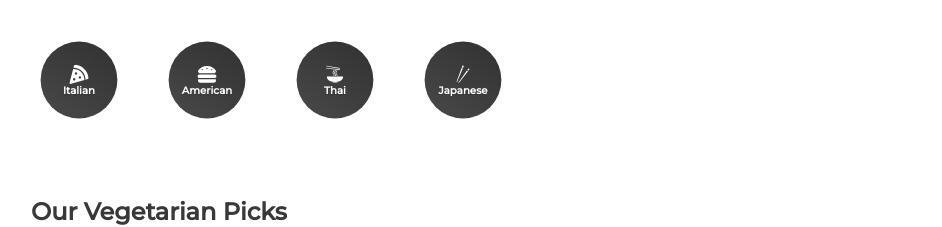
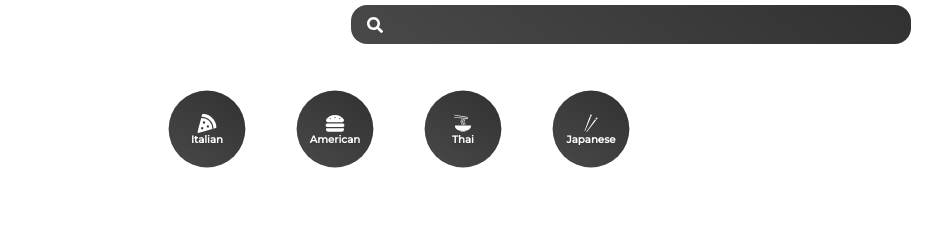
Before and after one commit to kianaomoerah/yummyApp, a React (Create React App) app: page / in a window 1280 px wide. Shown: the top 227 px of the page, without its empty margins (225-1167 px from the left). Built offline with nearby package versions, Linux system fonts and the light colour scheme; no server answers.

Commit message:
created search component, added styling to input

```diff
--- a/src/App.js
+++ b/src/App.js
@@ -1,9 +1,11 @@
 import Pages from "./pages/Pages"
 import Category from "./components/Category";
+import Search from "./components/Search";
 
 function App() {
   return (
     <>
+      <Search />
       <Category />
       <Pages />
     </>
--- a/src/components/Category.js
+++ b/src/components/Category.js
@@ -29,7 +29,7 @@
 
 const List = styled.div`
     display: flex;
-    justifty-content: center;
+    justify-content: center;
     margin: 2rem 0rem;
     list-style: none;
 `;
--- /dev/null
+++ b/src/components/Search.js
@@ -0,0 +1,49 @@
+import styled from 'styled-components';
+import { useState } from 'react';
+import { FaSearch } from 'react-icons/fa';
+
+const Search = () => {
+
+    return (
+        <FormStyle>
+            <div>
+                <FaSearch />
+                <input type="text" />
+            </div>
+        </FormStyle>
+    )
+}
+
+const FormStyle = styled.form`
+    margin: 0rem 20rem;
+    width: 35rem;
+
+    div {
+        width: 100%;
+        position: relative;
+    }
+
+    input {
+        border: none;
+        background: linear-gradient(35deg, #494949, #313131);
+        color: white;
+        padding: 5px 40px;
+        margin: 5px auto;
+        font-size: 1.5rem;
+        border-radius: 1rem;
+        outline: none;
+        width: 100%;
+
+        }
+
+    svg {
+        position: absolute;
+        top: 50%;
+        left: 0%;
+        transform: translate(100%, -50%);
+        color: white;
+    }
+`
+
+
+export default Search;
```
